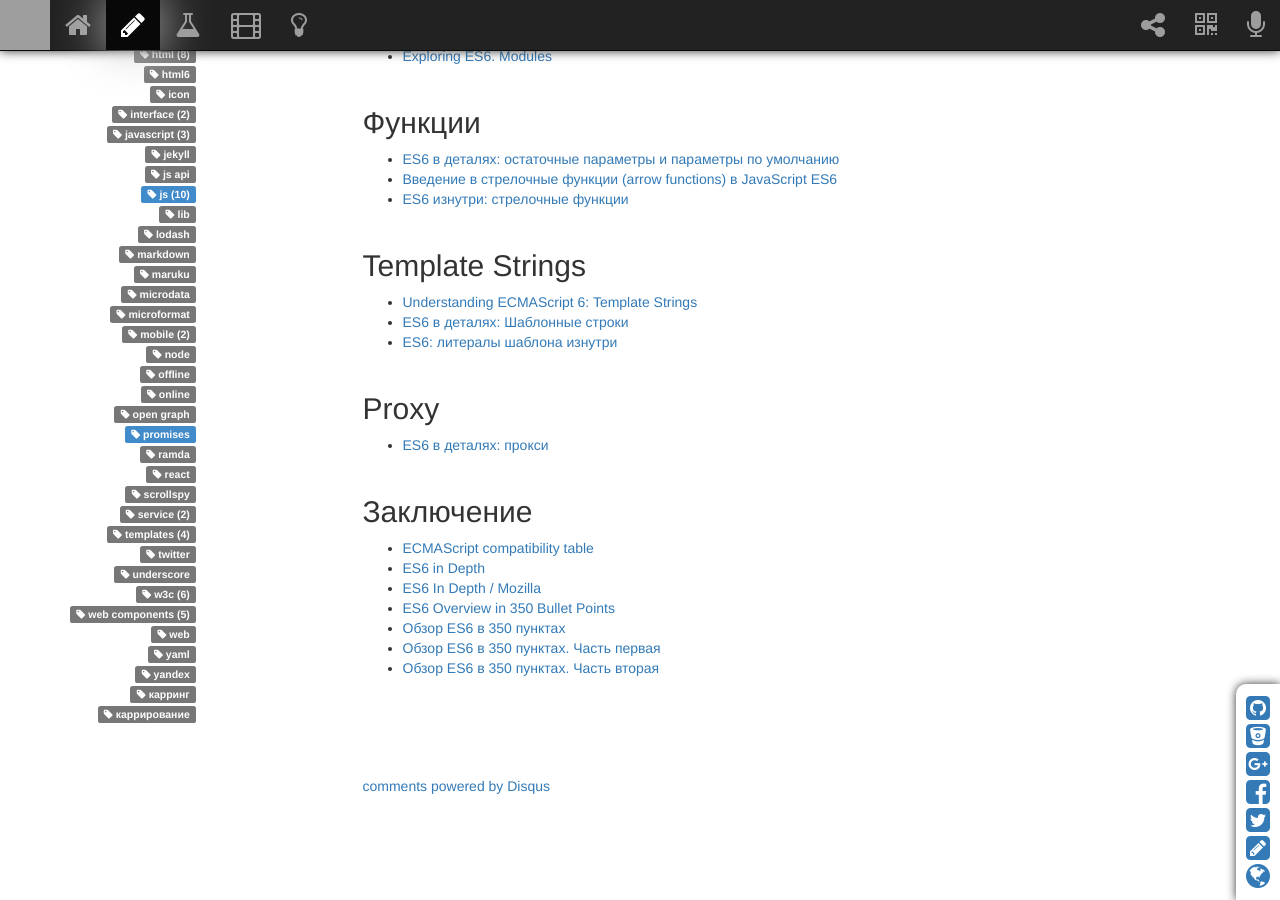
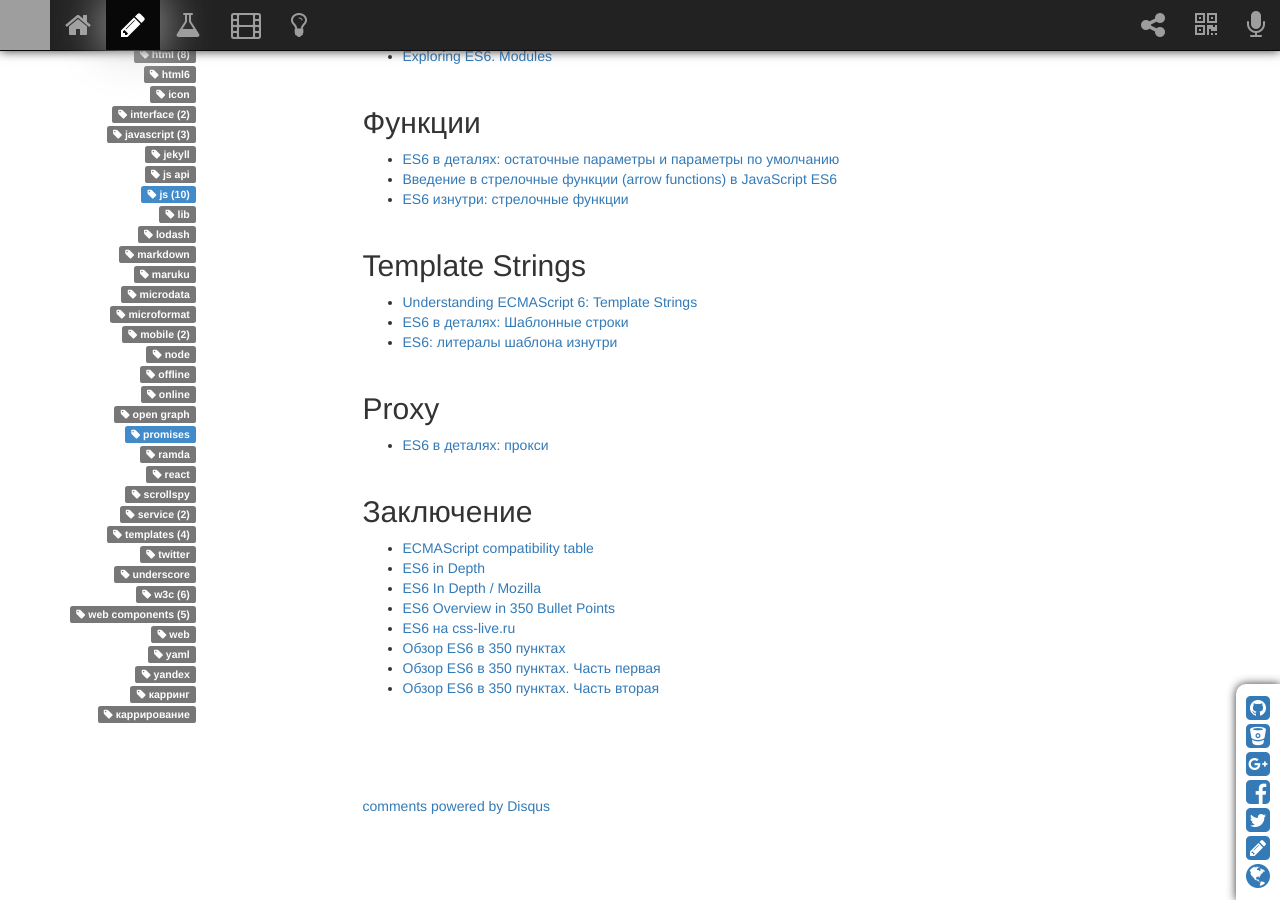
Before and after one commit to sergeymakoveev/sergeymakoveev.github.com, a Jekyll site: the page built from _posts/2015-05-21-js.es6.md, in a window 1280 px wide and 900 px high, scrolled down 949 px. Built offline with Jekyll 4.4.1, drawn with Linux system fonts in a browser that asks for light colours; nearby versions of some CDN libraries; comment, search, counter and statistics services are not loaded; grey boxes are pictures that could not be loaded.

Commit message:
[#] обновил контент

```diff
--- a/_posts/2015-05-21-js.es6.md
+++ b/_posts/2015-05-21-js.es6.md
@@ -58,6 +58,7 @@
 *   [ES6 in Depth](https://ponyfoo.com/articles/tagged/es6-in-depth)
 *   [ES6 In Depth / Mozilla](https://hacks.mozilla.org/category/es6-in-depth/)
 *   [ES6 Overview in 350 Bullet Points](https://ponyfoo.com/articles/es6)
+*   [ES6 на css-live.ru](http://css-live.ru/tag/es6)
 *   [Обзор ES6 в 350 пунктах](http://css-live.ru/articles/obzor-es6-v-350-punktax.html)
 *   [Обзор ES6 в 350 пунктах. Часть первая](http://habrahabr.ru/company/plarium/blog/270353/)
 *   [Обзор ES6 в 350 пунктах. Часть вторая](http://habrahabr.ru/company/plarium/blog/270697/)
```
